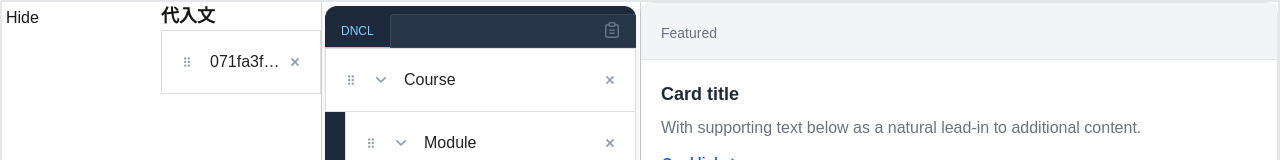
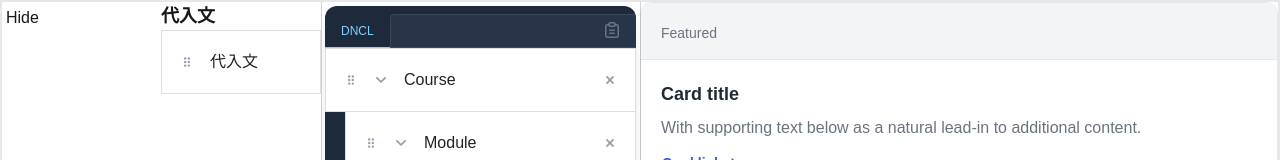
Before and after one commit to Guri-hm/dncl, a Next.js app: page /edit in a window 1280 px wide. Shown: the top 160 px of the page. Built offline with nearby package versions, Linux system fonts and the light colour scheme.

Commit message:
ドロップアイテム実装中

```diff
--- a/src/app/components/SortableTree.tsx
+++ b/src/app/components/SortableTree.tsx
@@ -34,8 +34,8 @@ import {
   removeChildrenOf,
   setProperty,
 } from "../utilities";
-import type { FlattenedItem, SensorContext, TreeItems } from "../types";
-import { SortableTreeItem, FragmentsTreeItem } from "../components";
+import type { FlattenedItem, SensorContext, TreeItems, FragmentItems } from "../types";
+import { SortableTreeItem, FragmentsListItem } from "../components";
 import { v4 as uuidv4 } from "uuid";
 
 const initialItems: TreeItems = [
@@ -217,20 +217,11 @@ export function SortableTree({
           </Allotment.Pane>
           <Allotment.Pane visible={visible} snap>
             <div className="text-lg font-bold">代入文</div>
-            {fragments.map(({ id, children, collapsed }) => (
-              <FragmentsTreeItem
+            {fragments.map(({ id, code }) => (
+              <FragmentsListItem
                 key={id}
                 id={id}
-                value={id}
-                indentationWidth={indentationWidth}
-                indicator={indicator}
-                collapsed={Boolean(collapsed && children.length)}
-                onCollapse={
-                  collapsible && children.length
-                    ? () => handleCollapse(id)
-                    : undefined
-                }
-                onRemove={removable ? () => handleRemove(id) : undefined}
+                value={code}
               />
             ))}
           </Allotment.Pane>
--- a/src/app/components/TreeItem/FragmentsTreeItem.tsx
+++ b/src/app/components/TreeItem/FragmentsListItem.tsx
@@ -2,16 +2,16 @@ import React, { CSSProperties } from 'react';
 import { AnimateLayoutChanges, useSortable } from '@dnd-kit/sortable';
 import { CSS } from '@dnd-kit/utilities';
 
-import { TreeItem, Props as TreeItemProps } from './TreeItem';
+import { ListItem, Props as ListItemProps } from './ListItem';
 
-interface Props extends TreeItemProps {
+interface Props extends ListItemProps {
   id: string;
 }
 
 const animateLayoutChanges: AnimateLayoutChanges = ({ isSorting, wasDragging }) =>
   isSorting || wasDragging ? false : true;
 
-export function FragmentsTreeItem({ id, ...props }: Props) {
+export function FragmentsListItem({ id, ...props }: Props) {
   const {
     attributes,
     isDragging,
@@ -30,7 +30,7 @@ export function FragmentsTreeItem({ id, ...props }: Props) {
     transition,
   };
   return (
-    <TreeItem
+    <ListItem
       ref={setDraggableNodeRef}
       wrapperRef={setDroppableNodeRef}
       style={style}
--- /dev/null
+++ b/src/app/components/TreeItem/ListItem.tsx
@@ -0,0 +1,60 @@
+import React, { forwardRef, HTMLAttributes } from "react";
+import classNames from "classnames";
+import { Handle } from "./Handle";
+import styles from "./TreeItem.module.scss";
+
+export interface Props extends HTMLAttributes<HTMLLIElement> {
+  childCount?: number;
+  clone?: boolean;
+  disableInteraction?: boolean;
+  disableSelection?: boolean;
+  ghost?: boolean;
+  handleProps?: any;
+  value: string;
+  wrapperRef?(node: HTMLLIElement): void;
+}
+
+export const ListItem = forwardRef<HTMLDivElement, Props>(
+  (
+    {
+      childCount,
+      clone,
+      disableSelection,
+      disableInteraction,
+      ghost,
+      handleProps,
+      style,
+      value,
+      wrapperRef,
+      ...props
+    },
+    ref
+  ) => {
+    return (
+      <li
+        className={classNames(
+          styles.Wrapper,
+          clone && styles.clone,
+          ghost && styles.ghost,
+          disableSelection && styles.disableSelection,
+          disableInteraction && styles.disableInteraction
+        )}
+        ref={wrapperRef}
+        style={
+          {
+
+          } as React.CSSProperties
+        }
+        {...props}
+      >
+        <div className={styles.TreeItem} ref={ref} style={style}>
+          <Handle {...handleProps} />
+          <span className={styles.Text}>{value}</span>
+          {clone && childCount && childCount > 1 ? (
+            <span className={styles.Count}>{childCount}</span>
+          ) : null}
+        </div>
+      </li>
+    );
+  }
+);
--- a/src/app/components/TreeItem/index.ts
+++ b/src/app/components/TreeItem/index.ts
@@ -1,3 +1,3 @@
 export { TreeItem } from './TreeItem';
 export { SortableTreeItem } from './SortableTreeItem';
-export { FragmentsTreeItem } from './FragmentsTreeItem';
+export { FragmentsListItem } from './FragmentsListItem';
--- a/src/app/components/index.ts
+++ b/src/app/components/index.ts
@@ -1 +1 @@
-export { TreeItem, SortableTreeItem, FragmentsTreeItem } from './TreeItem';
+export { TreeItem, SortableTreeItem, FragmentsListItem } from './TreeItem';
--- a/src/app/utilities/utilities.ts
+++ b/src/app/utilities/utilities.ts
@@ -21,6 +21,8 @@ export function getProjection(
   const previousItem = newItems[overItemIndex - 1];
   const nextItem = newItems[overItemIndex + 1];
   const dragDepth = getDragDepth(dragOffset, indentationWidth);
+
+  return
   const projectedDepth = activeItem.depth + dragDepth;
   const maxDepth = getMaxDepth({
     previousItem,
```
Also changed, not shown: src/app/types/types.ts (+8 -0 lines).
